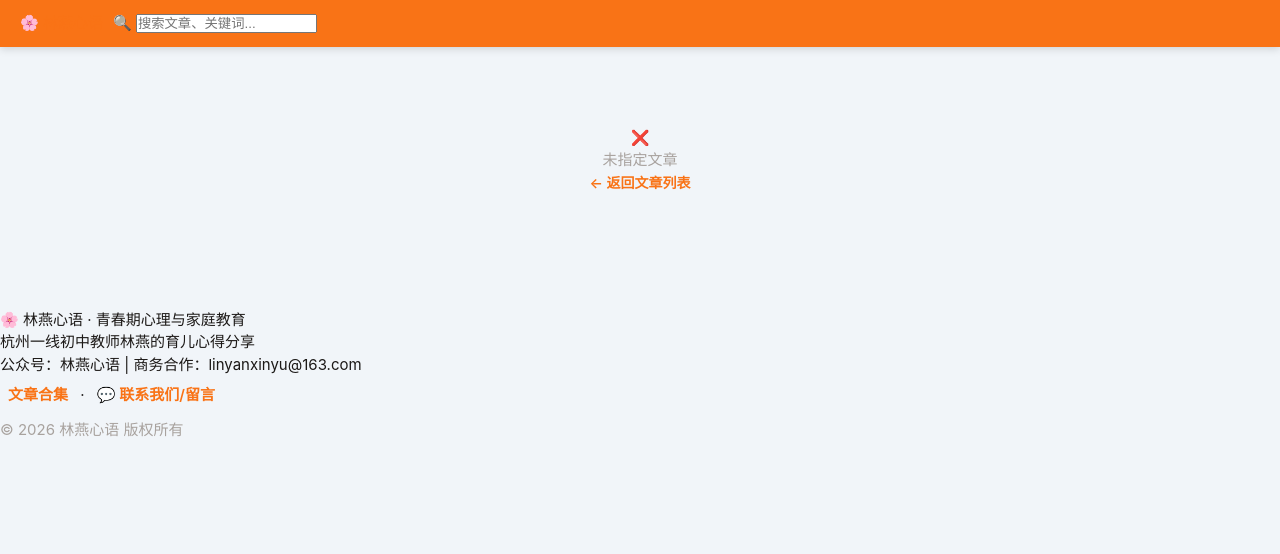
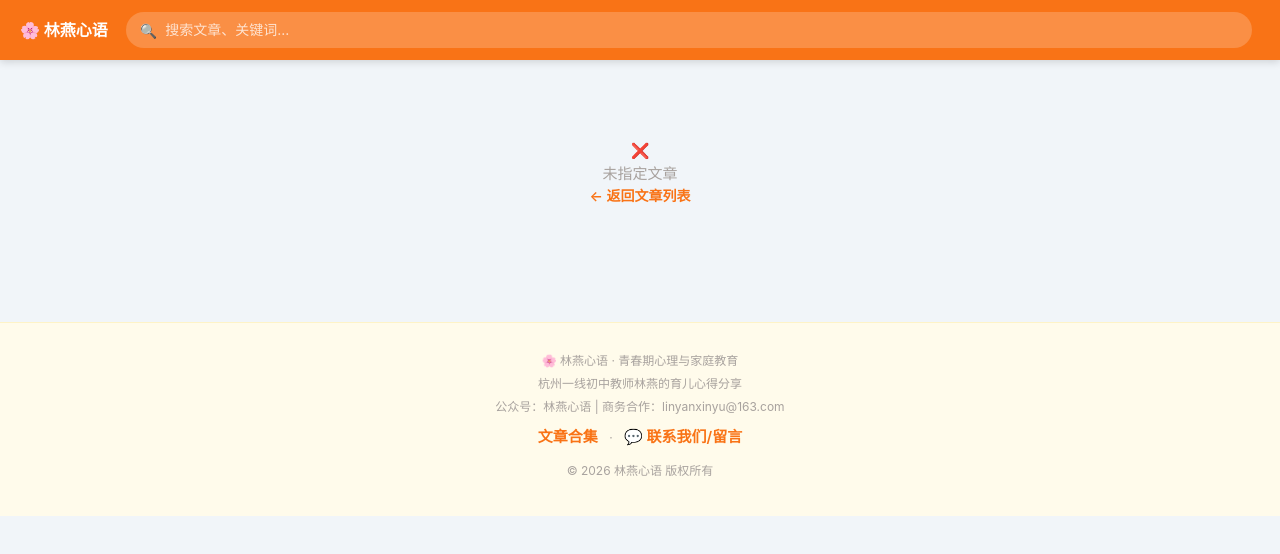
Before and after one commit to haopdf/linyanxinyu-helper, a website: page article.html in a window 1280 px wide. Drawn offline with Linux system fonts and the light colour scheme.

Commit message:
fix: 修复文章详情页顶部页脚CSS与首页不一致问题
1. 问题原因
   - 文章详情页的顶部CSS不完整，缺少.search-box、.search-box input、.search-icon、.topbar-logo等样式
   - 文章详情页的页脚CSS不完整，缺少footer、footer p等样式
   - 只有footer a和footer a:hover的样式
   - 导致文章详情页的顶部和页脚视觉上与首页不一致

2. 修复方案
   - 把首页的完整顶部CSS复制到文章详情页
     - .search-box（搜索框容器样式）
     - .search-box input（搜索输入框样式）
     - .search-box input::placeholder（占位符样式）
     - .search-box input:focus（聚焦样式）
     - .search-box .search-icon（搜索图标样式）
     - .search-box .search-clear（清除按钮样式）
     - .search-box .search-clear:hover（清除按钮悬停样式）
     - .search-wrapper（搜索包装器样式）
     - .topbar-logo（顶部Logo样式）
   - 把首页的完整页脚CSS复制到文章详情页
     - footer（页脚容器样式）
     - footer p（页脚段落样式）
     - footer a（页脚链接样式）
     - footer a:hover（页脚链接悬停样式）

3. 现在文章详情页的顶部和页脚与首页完全一致
   - 顶部：Logo + 搜索框 + 搜索建议 + 清除按钮
   - 页脚：版权信息 + 文章合集 + 联系我们/留言
   - CSS样式完全一致

```diff
--- a/article.html
+++ b/article.html
@@ -480,7 +480,19 @@
       color: var(--primary);
     }
 
-    /* 页脚链接样式 */
+    /* 页脚样式 */
+    footer {
+      background: var(--bg-alt);
+      padding: 24px 16px 32px;
+      text-align: center;
+      border-top: 1px solid var(--border-light);
+    }
+    footer p {
+      font-size: 12px;
+      color: var(--text-muted);
+      margin: 4px 0;
+      line-height: 1.6;
+    }
     footer a {
       color: var(--primary);
       text-decoration: none;
@@ -561,9 +573,41 @@
       color: var(--text-muted);
       font-size: 13px;
     }
-    .search-wrapper {
-      position: relative;
+    .search-box {
+      display: flex;
+      align-items: center;
+      background: rgba(255,255,255,0.2);
+      border-radius: 20px;
+      padding: 8px 14px;
+      margin: 0 8px;
+      height: 36px;
+      box-sizing: border-box;
+    }
+    .search-box input {
       flex: 1;
+      background: transparent;
+      border: none;
+      outline: none;
+      color: #fff;
+      font-size: 14px;
+      font-family: inherit;
+      line-height: 1.4;
+      padding: 0;
+      margin: 0;
+      width: 100%;
+    }
+    .search-box input::placeholder {
+      color: rgba(255,255,255,0.75);
+      font-size: 14px;
+      font-family: inherit;
+    }
+    .search-box input:focus {
+      outline: none;
+    }
+    .search-box .search-icon {
+      font-size: 14px;
+      margin-right: 8px;
+      flex-shrink: 0;
     }
     .search-box .search-clear {
       font-size: 18px;
@@ -583,6 +627,19 @@
     .search-box .search-clear:hover {
       background: rgba(255,255,255,0.35);
       color: #fff;
+    }
+    .search-wrapper {
+      position: relative;
+      flex: 1;
+    }
+    .topbar-logo {
+      color: #fff;
+      text-decoration: none;
+      font-weight: 700;
+      font-size: 16px;
+      padding: 4px 0;
+      white-space: nowrap;
+      flex-shrink: 0;
     }
   </style>
 </head>
```
